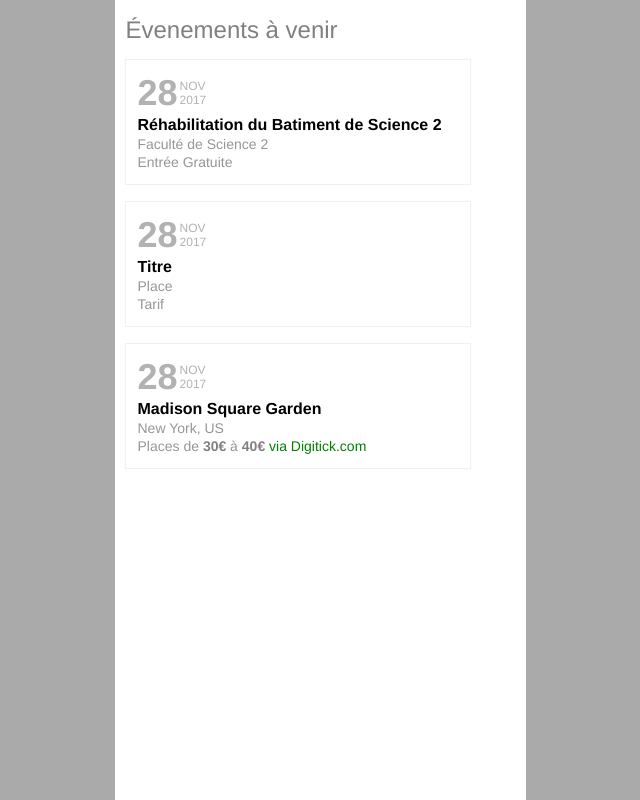
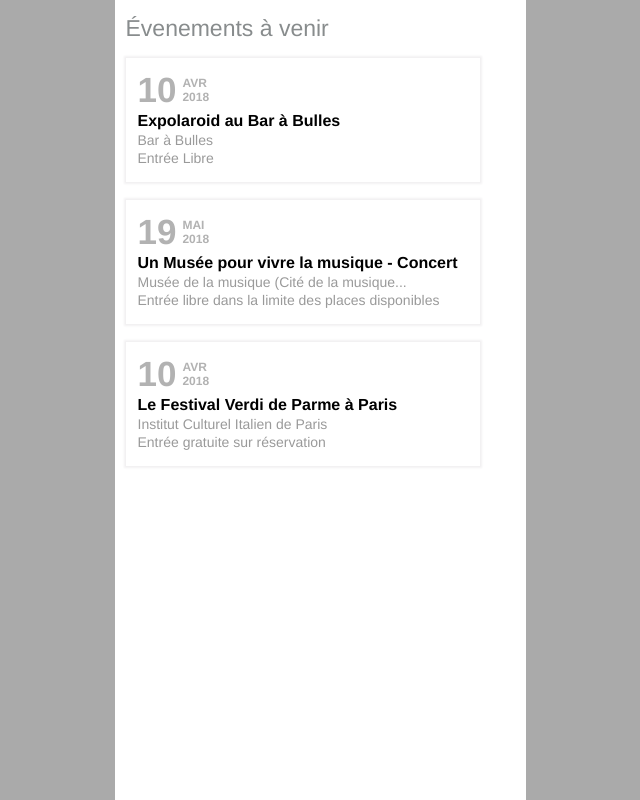
Before and after one commit to Zohra18/Qwant-event, a plain HTML site: page index.html in a window 1280 px wide. Shown: the whole page, without its empty margins (320-960 px from the left). Drawn offline with Linux system fonts and the light colour scheme.

Commit message:
lastest update

```diff
--- a/event.css
+++ b/event.css
@@ -20,18 +20,18 @@ div{
 
 /* title */
 .venements-venir{
-  color: grey;
+  color: #888c8d;
   font-family: Helvetica;
   font-weight: normal;
-  font-size: 24px;
+  font-size: 23px;
 }
 
 /* 3 event divs */
 .background{
   margin-bottom: 18px;
-  width: 320px;
+  width: 330px;
   height: 100px;
-  box-shadow: 0 0 1px 1px #f2f1f2;
+  box-shadow: 0 0 2px 2px #f2f1f2;
   padding: 3%;
 }
 
@@ -50,11 +50,13 @@ div{
 
 .bold-day{
   font-weight: bold;
-  font-size: 36px;
-  margin-right: 2px;
+  font-size: 35px;
+  margin-right: 6px;
+  font-family: Helvetica;
 }
 .month, .years{
   font-size: 12px;
+  font-weight: bold;
 }
 .layer{
   width: 75%;
@@ -64,32 +66,14 @@ div{
   flex-direction: column;
   justify-content: center;
 }
-.mask{
-  text-align: center;
-  width: 25%;
-  font-size: 9px;
-  color: white;
-  font-weight: bold;
-}
-.concert, .emission-tv{
-  padding: 2px 6px;
-  border-radius: 20px;
-}
 
-.concert{
-  background-color: #5662f6;
-}
-
-.emission-tv{
-  background-color: #423b98;
-}
 /* area, prices */
 .lieu-prix div{
   margin: 2px 0;
 }
 
 .Place, .Tarif{
-  color: #969696;
+  color: #9a9a9a;
   font-size: 14px;
 }
 
@@ -100,6 +84,7 @@ div{
 
 .Titre{
   font-weight: bold;
+  font-size: 16px;
 }
 /* liens comparatif */
 .liens-comparatif{
--- a/index.html
+++ b/index.html
@@ -12,51 +12,52 @@
       <!-- first event choice -->
       <div class="background">
         <div class="date-type-event">
-          <div class="layer"><span class="bold-day">28</span>
+          <div class="layer"><span class="bold-day">10</span>
             <div class="mini-container-date">
-              <div class="month">NOV</div>
-              <div class="years">2017</div>
+              <div class="month">AVR</div>
+              <div class="years">2018</div>
             </div>
           </div>
         </div>
         <div class="lieu-prix">
-          <div class="Titre">Réhabilitation du Batiment de Science 2</div>
-          <div class="Place">Faculté de Science 2</div>
-          <div class="Tarif">Entrée Gratuite</div>
+          <div class="Titre">Expolaroid au Bar à Bulles</div>
+          <div class="Place">Bar à Bulles</div>
+          <div class="Tarif">Entrée Libre</div>
         </div>
       </div>
 
       <!-- second event choice -->
       <div class="background">
         <div class="date-type-event">
-          <div class="layer"><span class="bold-day">28</span>
+          <div class="layer"><span class="bold-day">19</span>
             <div class="mini-container-date">
-              <div class="month">NOV</div>
-              <div class="years">2017</div>
+              <div class="month">MAI</div>
+              <div class="years">2018</div>
             </div>
           </div>
         </div>
         <div class="lieu-prix">
-          <div class="Titre">Titre</div>
-          <div class="Place">Place</div>
-          <div class="Tarif">Tarif</div>
+          <div class="Titre">Un Musée pour vivre la musique - Concert</div>
+          <div class="Place">Musée de la musique (Cité de la musique...</div>
+          <div class="Tarif">Entrée libre dans la limite des places disponibles</div>
         </div>
       </div>
 
       <!-- third event choice -->
       <div class="background">
         <div class="date-type-event">
-          <div class="layer"><span class="bold-day">28</span>
+          <div class="layer"><span class="bold-day">10</span>
             <div class="mini-container-date">
-              <div class="month">NOV</div>
-              <div class="years">2017</div>
+              <div class="month">AVR</div>
+              <div class="years">2018</div>
             </div>
           </div>
         </div>
         <div class="lieu-prix">
-          <div class="Titre">Madison Square Garden</div>
-          <div class="Place">New York, US</div>
-          <div class="Tarif">Places de <span class="bold-price">30€</span> à <span class="bold-price">40€</span> <a href="" class="liens-comparatif">via Digitick.com</a></div>
+          <div class="Titre">Le Festival Verdi de Parme à Paris</div>
+          <div class="Place">Institut Culturel Italien de Paris</div>
+          <div class="Tarif">Entrée gratuite sur réservation</div>
+          <!-- liens extérieurs <div class="Tarif">Places de <span class="bold-price">30€</span> à <span class="bold-price">40€</span> <a href="" class="liens-comparatif">via Digitick.com</a></div> -->
         </div>
       </div>
 
```
